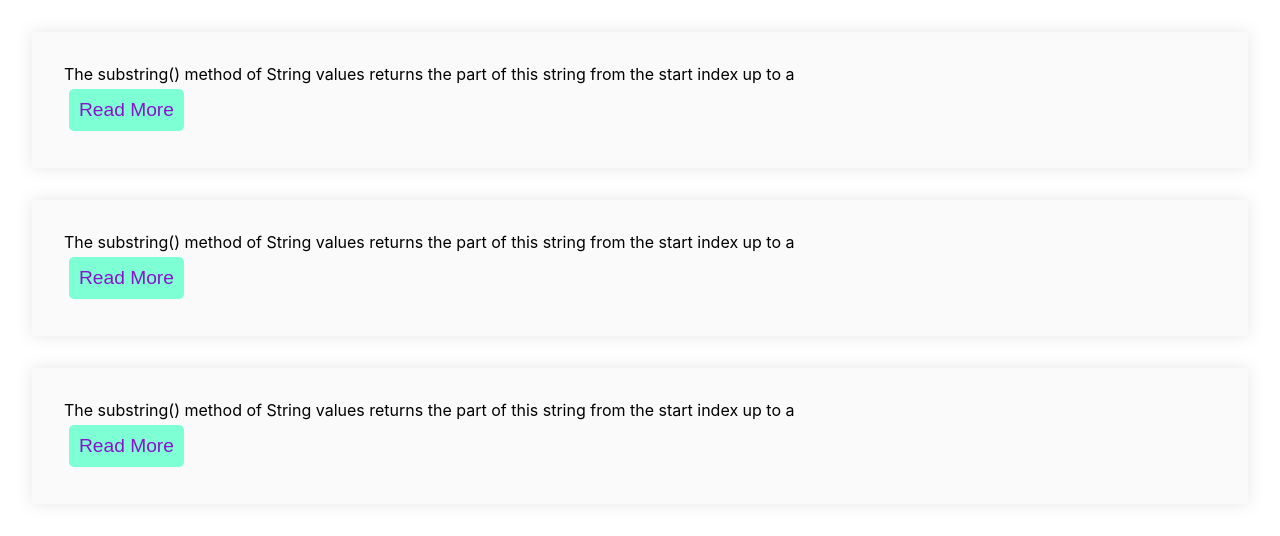
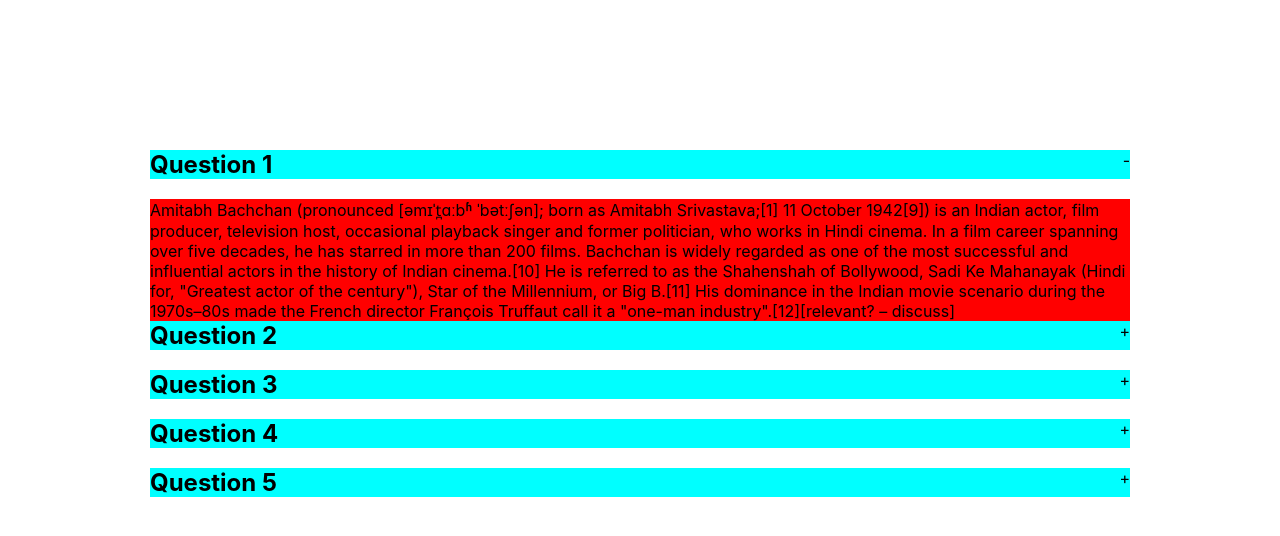
Before and after one commit to jaishree239/Google-Clone, a React (Create React App) app: page / in a window 1280 px wide. Shown: the top 536 px of the page. Built offline with nearby package versions, Linux system fonts and the light colour scheme.

Commit message:
Accordian

```diff
--- a/src/App.js
+++ b/src/App.js
@@ -9,6 +9,7 @@ import Calculator from './component/calculator/Calculator';
 import Search from './component/search/Search';
 import Pagination from './component/pagination/Pagination';
 import ReadMore from './component/readMore/ReadMore';
+import Accordian from './component/accordian/Accordian';
 
 function App() {
   return (
@@ -23,7 +24,8 @@ function App() {
 {/* <ApiCall/> */}
 {/* <Search /> */}
 {/* <Pagination /> */}
-<ReadMore />
+{/* <ReadMore /> */}
+<Accordian />
     </div>
   );
 }
--- /dev/null
+++ b/src/component/accordian/Accordian.js
@@ -0,0 +1,66 @@
+import React, { useState } from 'react'
+import './accordian.css'
+const data = [
+    {
+        question: 'Question 1',
+        answer: 'Amitabh Bachchan (pronounced [əmɪˈt̪ɑːbʱ ˈbətːʃən]; born as Amitabh Srivastava;[1] 11 October 1942[9]) is an Indian actor, film producer, television host, occasional playback singer and former politician, who works in Hindi cinema. In a film career spanning over five decades, he has starred in more than 200 films. Bachchan is widely regarded as one of the most successful and influential actors in the history of Indian cinema.[10] He is referred to as the Shahenshah of Bollywood, Sadi Ke Mahanayak (Hindi for, "Greatest actor of the century"), Star of the Millennium, or Big B.[11] His dominance in the Indian movie scenario during the 1970s–80s made the French director François Truffaut call it a "one-man industry".[12][relevant? – discuss]'
+
+    },
+    {
+        question: 'Question 2',
+        answer: 'Srivastava;[1] 11 October 1942[9]) is an Indian actor, film producer, television host, occasional playback singer and former politician, who works in Hindi cinema. In a film career spanning over five decades, he has starred in more than 200 films. Bachchan is widely regarded as one of the most successful and influential actors in the history of Indian cinema.[10] He is referred to as the Shahenshah of Bollywood, Sadi Ke Mahanayak (Hindi for, "Greatest actor of the century"), Star of the Millennium, or Big B.[11] His dominance in the Indian movie scenario during the 1970s–80s made the French director François Truffaut call it a "one-man industry".[12][relevant? – discuss]'
+
+    },
+    {
+        question: 'Question 3',
+        answer: 'Truffaut call it a "one-man industry".[12][relevant? – discuss]'
+
+    },
+    {
+        question: 'Question 4',
+        answer: ' ˈ 11 October 1942[9]) is an Indian actor, film producer, television host, occasional playback singer and former politician, who works in Hindi cinema. In a film career spanning over five decades, he has starred in more than 200 films. Bachchan is widely regarded as one of the most successful and influential actors in the history of Indian cinema.[10] He is referred to as the Shahenshah of Bollywood, Sadi Ke Mahanayak (Hindi for, "Greatest actor of the century"), Star of the Millennium, or Big B.[11] His dominance in the Indian movie scenario during the 1970s–80s made the French director François Truffaut call it a "one-man industry".[12][relevant? – discuss]'
+
+    },
+    {
+        question: 'Question 5',
+        answer: 'film producer, television host, occasional playback singer and former politician, who works in Hindi cinema. In a film career spanning over five decades, he has starred in more than 200 films. Bachchan is widely regarded as one of the most successful and influential actors in the history of Indian cinema.[10] He is referred to as the Shahenshah of Bollywood, Sadi Ke Mahanayak (Hindi for, "Greatest actor of the century"), Star of the Millennium, or Big B.[11] His dominance in the Indian movie scenario during the 1970s–80s made the French director François Truffaut call it a "one-man industry".[12][relevant? – discuss]'
+
+    }
+]
+
+// data ko dusre file se import karna sikho
+
+const Accordian = () => {
+    // const [show, setShow] = useState(false)
+    const [activeIndex, setActiveIndex] = useState(0)
+
+    const handleToggle = (index) => {
+      const selectedIndex = activeIndex == index ? null : index
+      setActiveIndex(selectedIndex)
+    }
+
+  return (
+    <div style={{margin: '150px'}} className='accordian'>
+
+        {data.map((item, i)=>{
+            return (
+                <div key={i}>
+                    <div className='accordian__question'
+                    onClick ={() => handleToggle(i)}
+                    >
+                        <h2>{item.question}</h2>
+                        <span >{activeIndex == i ? '-' : '+'}</span>
+
+                    </div>
+
+                    <p className='accordian__ans'>{activeIndex == i && item.answer}</p>
+                </div>
+
+            )
+        })}
+
+    </div>
+  )
+}
+
+export default Accordian
--- /dev/null
+++ b/src/component/accordian/accordian.css
@@ -0,0 +1,11 @@
+.accordian__question {
+    display: flex;
+    justify-content: space-between;
+    background-color: aqua;
+    cursor: pointer;
+    margin-bottom: 20px;
+}
+
+.accordian__ans {
+    background-color: red;
+}
--- a/src/component/readMore/readmoreorless.css
+++ b/src/component/readMore/readmoreorless.css
@@ -1,6 +1,6 @@
-body {
-    /* background-color: white */
-}
+/* body {
+    background-color: white
+} */
 
 .readmore {
     /* background-color: blue; */
```
Also changed, not shown: src/component/accordian/data.js (added).
